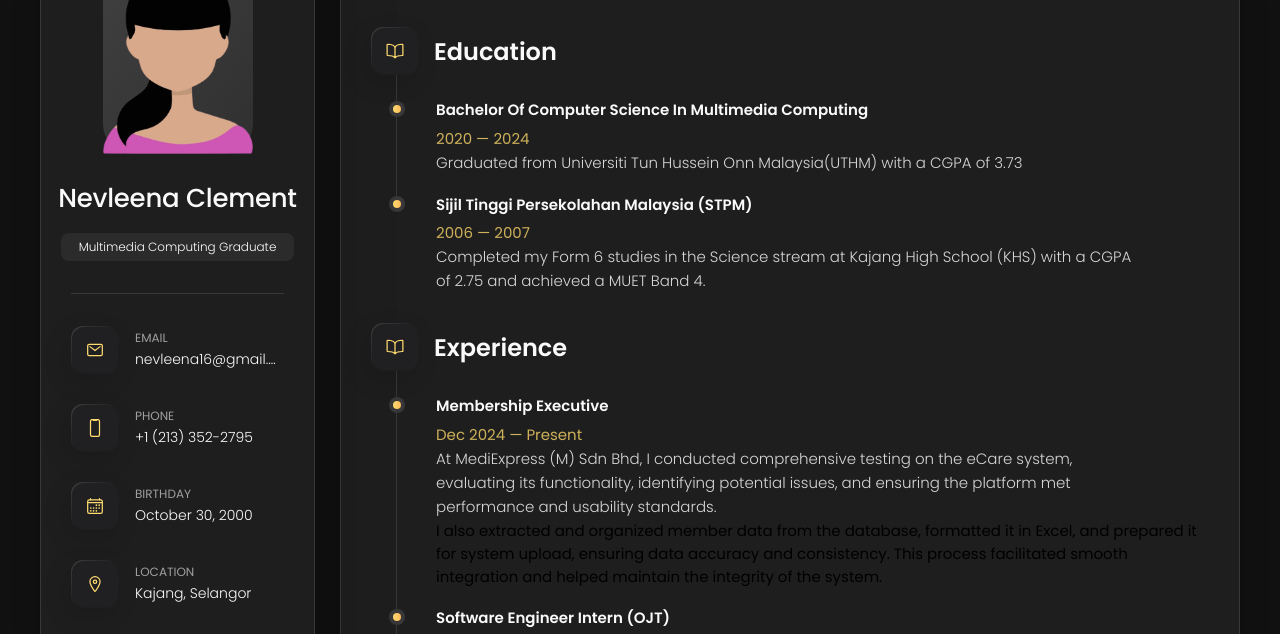
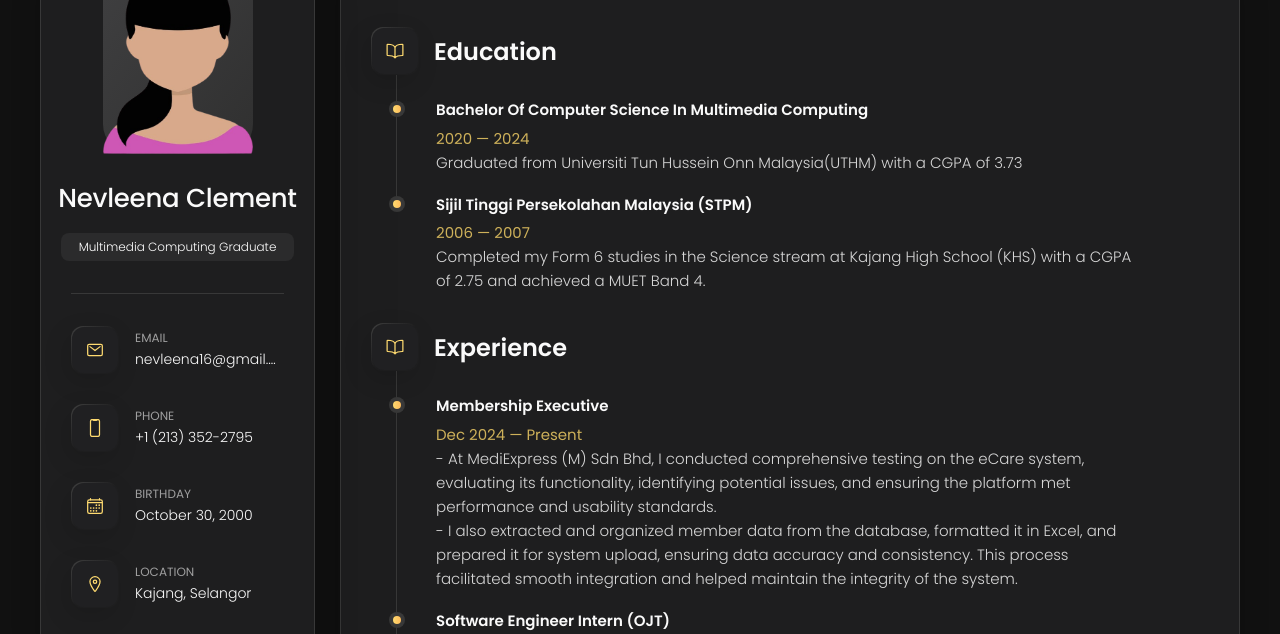
Before and after one commit to Nevleena16/Nevleena16.github.io-, a plain HTML site: page index.html in a window 1280 px wide. Both pictures are taken after a click on the button "Resume". Shown: the part 162-796 px from the top of the page. Drawn offline with nearby package versions, Linux system fonts and the light colour scheme.

Commit message:
Update index.html

```diff
--- a/index.html
+++ b/index.html
@@ -575,10 +575,10 @@ innovation
               <span>Dec 2024 — Present</span>
 
               <p class="timeline-text">
-               At MediExpress (M) Sdn Bhd, I conducted comprehensive testing on the eCare system, evaluating its functionality, identifying potential issues, and ensuring the platform met performance and usability standards.
+              - At MediExpress (M) Sdn Bhd, I conducted comprehensive testing on the eCare system, evaluating its functionality, identifying potential issues, and ensuring the platform met performance and usability standards.
 </p>
-<p>
-  I also extracted and organized member data from the database, formatted it in Excel, and prepared it for system upload, ensuring data accuracy and consistency. This process facilitated smooth integration and helped maintain the integrity of the system.
+<p class="timeline-text">
+ - I also extracted and organized member data from the database, formatted it in Excel, and prepared it for system upload, ensuring data accuracy and consistency. This process facilitated smooth integration and helped maintain the integrity of the system.
               </p>
             </li>
 
```
